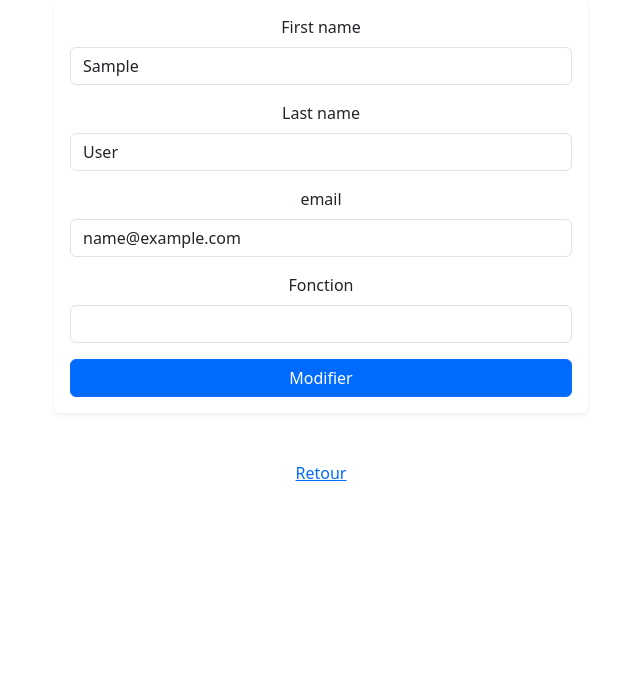
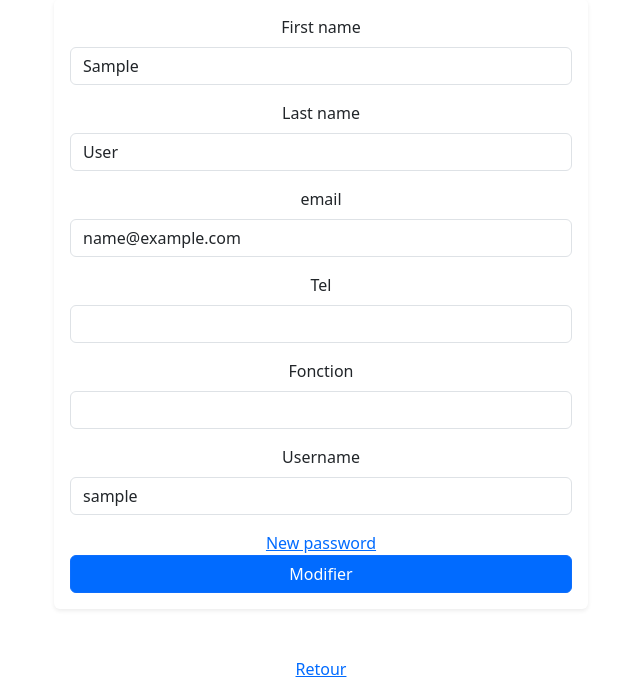
Before and after one commit to Cipokibona/transparance, a Django app: page /profil/ in a window 1280 px wide. Shown: the part 585-1266 px from the top of the page, without its empty margins (319-959 px from the left). Before the commit the page ends 1066 px from the top, so only its background shows below. Run offline with Django 5.2, Linux system fonts and the light colour scheme; the visitor is signed in with stand-in values (Sample User, id 1); data comes from the database, SQL or seed files in the repository.

Commit message:
changement de profil dans profil.html

```diff
--- a/transparance/transaction/templates/transaction/newuser.html
+++ b/transparance/transaction/templates/transaction/newuser.html
@@ -65,10 +65,10 @@
                                         <label for="email" class="form-label">email</label>
                                         <input type="email" class="form-control" name="email">
                                     </div>
-                                    <!-- <div class="mb-3">
+                                    <div class="mb-3">
                                         <label for="tel" class="form-label">Tel</label>
                                         <input type="number" class="form-control" name="tel" value="{{user.tel}}">
-                                    </div> -->
+                                    </div>
                                     <div class="mb-3">
                                         <label for="post" class="form-label">Fonction</label>
                                         <input type="text" class="form-control" name="post">
--- a/transparance/transaction/templates/transaction/profil.html
+++ b/transparance/transaction/templates/transaction/profil.html
@@ -9,6 +9,15 @@
     <link href="https://cdn.jsdelivr.net/npm/bootstrap@5.3.3/dist/css/bootstrap.min.css" rel="stylesheet" integrity="sha384-QWTKZyjpPEjISv5WaRU9OFeRpok6YctnYmDr5pNlyT2bRjXh0JMhjY6hW+ALEwIH" crossorigin="anonymous">
     <script src="https://cdn.jsdelivr.net/npm/bootstrap@5.3.3/dist/js/bootstrap.bundle.min.js" integrity="sha384-YvpcrYf0tY3lHB60NNkmXc5s9fDVZLESaAA55NDzOxhy9GkcIdslK1eN7N6jIeHz" crossorigin="anonymous"></script>
     <title>Profil</title>
+    <style>
+        .hidden {
+            display: none;
+        }
+
+        .visible {
+            display: block;
+        }
+    </style>
 </head>
 
 <body>
@@ -66,23 +75,26 @@
                                         <label for="email" class="form-label">email</label>
                                         <input type="email" class="form-control" name="email" value="{{user.email}}">
                                     </div>
-                                    <!-- <div class="mb-3">
+                                    <div class="mb-3">
                                         <label for="tel" class="form-label">Tel</label>
                                         <input type="number" class="form-control" name="tel" value="{{user.tel}}">
-                                    </div> -->
+                                    </div>
                                     <div class="mb-3">
                                         <label for="post" class="form-label">Fonction</label>
                                         <input type="text" class="form-control" name="post" value="{{user.post}}">
                                     </div>
-                                    <!-- <div class="mb-3">
+                                    <div class="mb-3">
                                         <label for="username" class="form-label">Username</label>
                                         <input type="text" class="form-control" name="username" value="{{user.username}}">
                                     </div>
-                                    <div class="mb-3">
-                                        <label for="password" class="form-label">password</label>
+                                    <a href="#" style="color: #016bff;" id="new_password">New password</a>
+                                    <div class="mb-3 hidden" id="password">
+                                        <label for="password" class="form-label">Old password</label>
                                         <input type="password" class="form-control" name="password">
+                                        <label for="newpassword" class="form-label">New password</label>
+                                        <input type="password" class="form-control" name="newpassword">
                                     </div>
-                                    <div class="mb-3">
+                                    <!-- <div class="mb-3">
                                         <label for="valid_password" class="form-label">Valid password</label>
                                         <input type="password" class="form-control" name="valid_password">
                                     </div> -->
@@ -101,6 +113,24 @@
             </div>
         </div>
     </div>
+    <script>
+        document.getElementById('new_password').addEventListener('click', function(event) {
+            event.preventDefault();
+            var div_password = document.getElementById('password');
+            var link = document.getElementById('new_password');
+            if (div_password.classList.contains('hidden')) {
+
+                div_password.classList.remove('hidden');
+                div_password.classList.add('visible');
+                link.textContent = 'Keep the old password';
+
+            } else {
+                div_password.classList.remove('visible');
+                div_password.classList.add('hidden');
+                link.textContent = 'New password';
+            }
+        })
+    </script>
 </body>
 
 </html>
--- a/transparance/transaction/views.py
+++ b/transparance/transaction/views.py
@@ -232,23 +232,29 @@ class ProfilPageView(View):
             first_name = request.POST.get("first_name")
             last_name = request.POST.get("last_name")
             email = request.POST.get("email")
-            # tel = request.POST.get("tel")
+            tel = request.POST.get("tel")
             post = request.POST.get("post")
-            # username = request.POST.get("username")
-            # password = request.POST.get("password")
-            # valid_password = request.POST.get("valid_password")
+            username = request.POST.get("username")
+            password = request.POST.get("password")
+            new_password = request.POST.get("newpassword")
+            user = User.objects.get(id=request.user.id)
+                #verification du tel
+            if tel == '':
+                tel = None
+            else:
+                tel = int(tel)
+            # verification du new password
+            if new_password and user.check_password(password):
+                user.set_password(new_password)
+            # enregistrement des nouveaux données du profil
 
-                # enregistrement des nouveaux données du profil
-
-            user = User.objects.get(id=request.user.id)
             user.first_name = first_name
             user.last_name = last_name
             user.email = email
-            # user.tel = tel
+            user.tel = tel
             user.post = post
             user.is_staff = True
-            # user.username = username
-            # user.password = password
+            user.username = username
             user.save()
 
         return render(request, self.template_name, context={'user':user, 'msg_error':msg_error})
@@ -267,13 +273,17 @@ class NewUserPageView(View):
             first_name = request.POST.get("first_name")
             last_name = request.POST.get("last_name")
             email = request.POST.get("email")
-            # tel = request.POST.get("tel")
+            tel = request.POST.get("tel")
             post = request.POST.get("post")
             username = request.POST.get("username")
             password = request.POST.get("password")
             # valid_password = request.POST.get("valid_password")
 
                 # enregistrement du nouvel utilisateur
+            if tel == '':
+                tel = None
+            else:
+                tel = int(tel)
 
             if username and password:
                 # enregistrement de user
@@ -281,6 +291,7 @@ class NewUserPageView(View):
                         first_name=first_name,
                         last_name=last_name,
                         email = email,
+                        tel = tel,
                         post = post,
                         username=username,
                         password=password,
@@ -298,7 +309,7 @@ class NewUserPageView(View):
             else:
                 msg_error = True
 
-        return render(request, self.template_name, context={'user':user, 'msg_error':msg_error})
+        return render(request, self.template_name, context={'msg_error':msg_error})
 
 
 class TransactionPageView(View):
```
